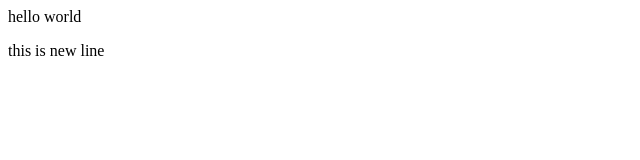
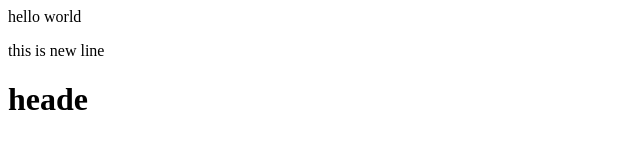
Before and after one commit to Moussab-99/second-repo, a plain HTML site: page index.html in a window 1280 px wide. Shown: the whole page, without its empty margins (0-640 px from the left). Drawn offline with Linux system fonts and the light colour scheme.

Commit message:
another changment

```diff
--- a/index.html
+++ b/index.html
@@ -1,2 +1,3 @@
 <div>hello world</div>
 <p>this is new line </p>
+<h1>heade</h1>
```
